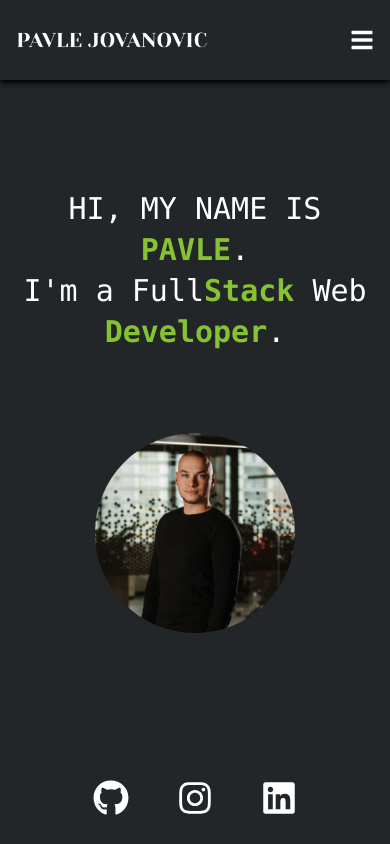
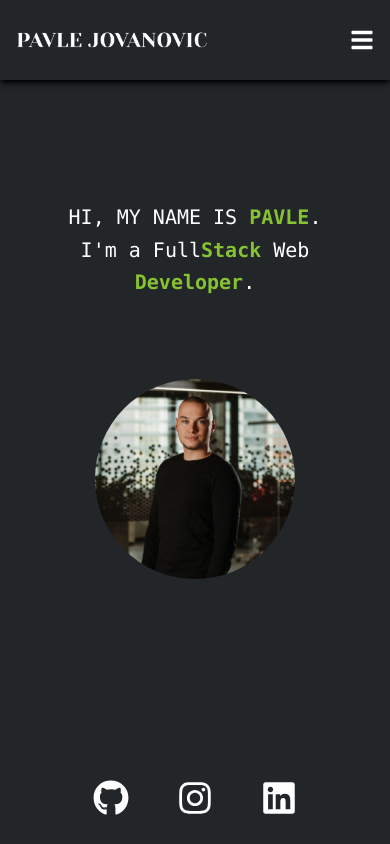
Before and after one commit to minzhoudu/portfolio, a React (Vite) app: page / in a window 390 px wide. Built offline with nearby package versions, Linux system fonts and the light colour scheme.

Commit message:
fixed text

```diff
--- a/src/pages/Home.tsx
+++ b/src/pages/Home.tsx
@@ -8,8 +8,8 @@ interface HomeProps {}
 const Home: FC<HomeProps> = () => {
   return (
     <main className="flex h-screen flex-col items-center overflow-y-hidden bg-primaryGray">
-      <div className="my-auto flex w-11/12 flex-col items-center justify-evenly gap-y-20 pt-10 md:w-3/4 md:flex-row md:gap-5">
-        <section className="text-center text-3xl leading-snug text-white md:text-left xl:text-5xl">
+      <div className="my-auto flex w-11/12 flex-col items-center justify-evenly gap-y-20 md:w-3/4 md:flex-row md:gap-5 lg:pt-10">
+        <section className="w-[90%] text-center text-xl leading-relaxed text-white md:text-left md:text-3xl lg:w-full xl:text-5xl">
           <h1>
             HI, MY NAME IS
             <span className="font-bold text-primaryLime"> PAVLE</span>.
@@ -26,7 +26,7 @@ const Home: FC<HomeProps> = () => {
             src={myImg}
             alt="My profile image"
             loading="lazy"
-            className="w-[200px] rounded-full xl:w-[400px]"
+            className="w-[200px] rounded-full lg:w-[300px] xl:w-[400px]"
           />
         </section>
       </div>
```
